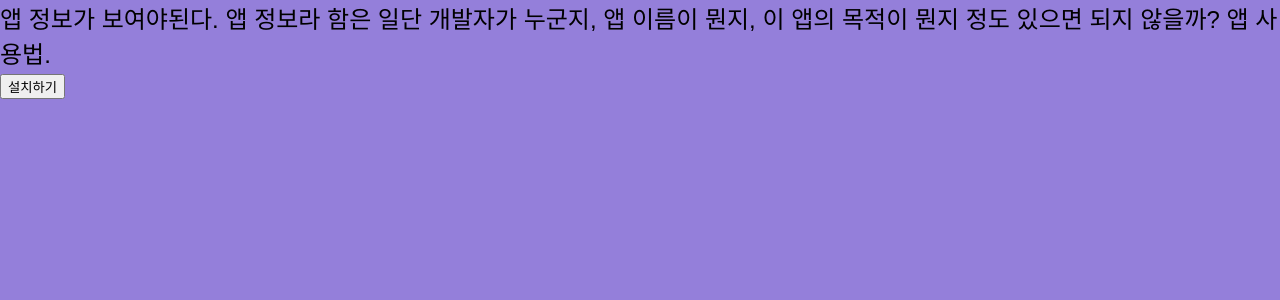
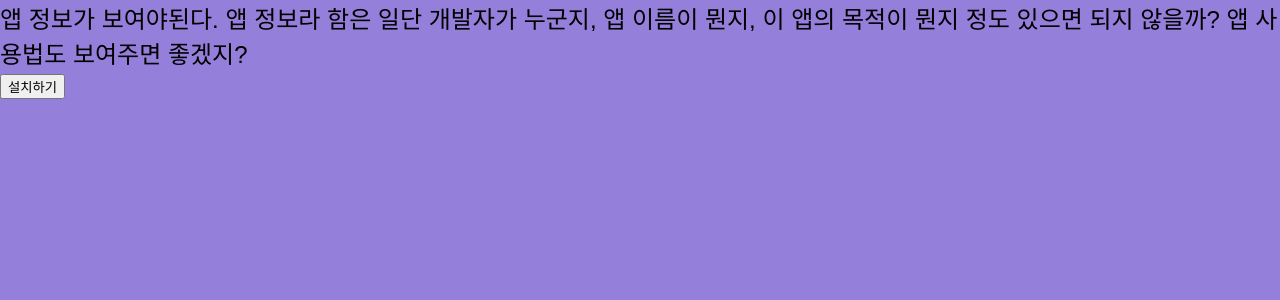
Before and after one commit to Leafurya/Dday-program, a React (Create React App) app in the folder client/: page / in a window 1280 px wide. Shown: the top 300 px of the page. Built offline with nearby package versions, Linux system fonts and the light colour scheme; a web font is replaced by a local one.

Commit message:
Update InstallCompo.js

```diff
--- a/client/src/component/sub-compo/InstallCompo.js
+++ b/client/src/component/sub-compo/InstallCompo.js
@@ -29,7 +29,7 @@ export default ()=>{
 			<div className="app_information">
 				앱 정보가 보여야된다.
 				앱 정보라 함은 일단 개발자가 누군지, 앱 이름이 뭔지, 이 앱의 목적이 뭔지 정도 있으면 되지 않을까?
-				앱 사용법.
+				앱 사용법도 보여주면 좋겠지?
 			</div>
 			<div className="install_btn_platform">
 				<input type="button" onClick={installBtnCallback} value="설치하기"></input>
@@ -37,3 +37,9 @@ export default ()=>{
 		</div>
 	)
 }
+
+/**
+ * 앱이름
+ * dday
+ *
+ */
```
